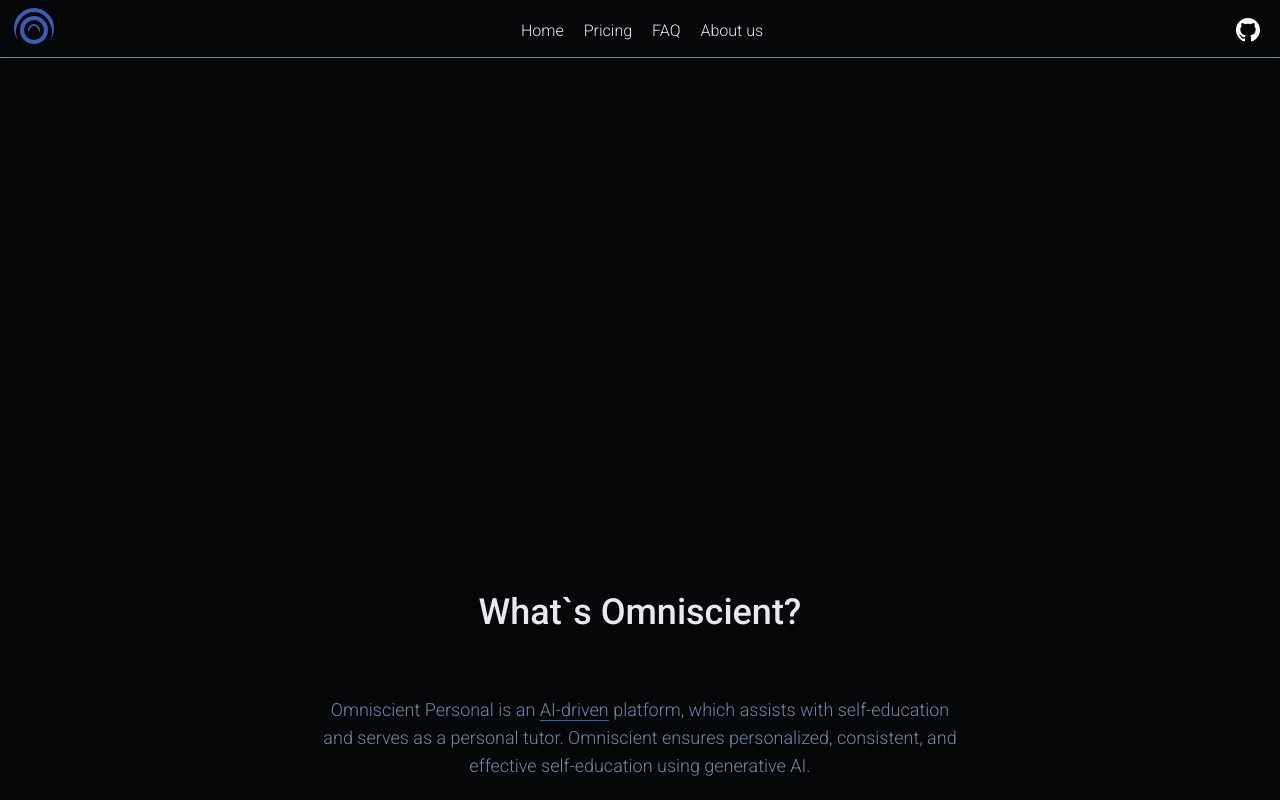
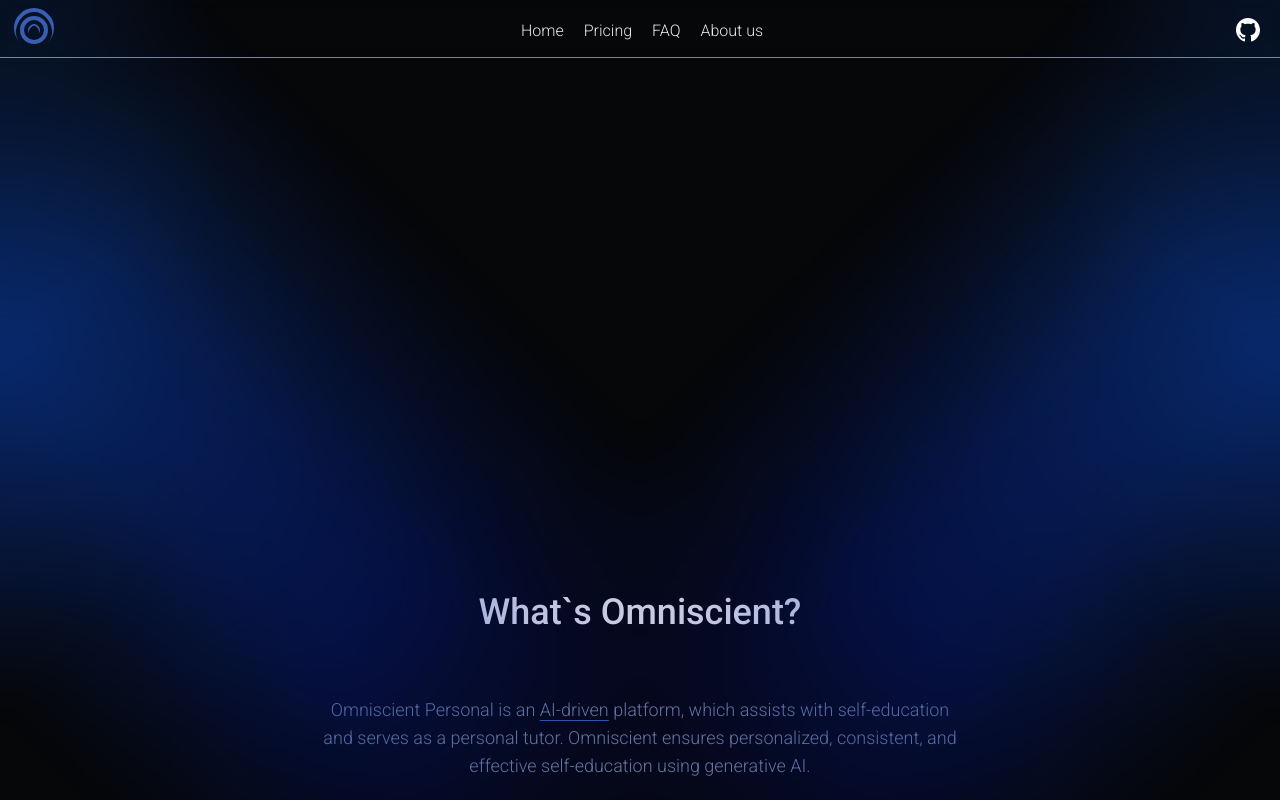
Before and after one commit to Lavryniukk/omniscent-frontend, a Next.js app: page / in a window 1280 px wide. Shown: the top 800 px of the page. Built offline with nearby package versions, Linux system fonts and the light colour scheme.

Commit message:
Bug fix (page grad)

```diff
--- a/app/modules/HomePage/Home.tsx
+++ b/app/modules/HomePage/Home.tsx
@@ -1,4 +1,4 @@
-// import PageGradient from "@/app/UI/PageGradient";
+import PageGradient from "@/app/UI/PageGradient";
 // import TypingAnimation from "@/app/UI/TypingAnimation";
 // import HomeButtons from "@/app/components/HomeButtons/HomeButtons";
 
@@ -8,8 +8,8 @@ const Home = () => {
       className="home overflow-x-hidden h-fit bg-transparent mx-auto box-border max-w-10xl
 					  w-full py-40 sm:py-52 md:py-64"
     >
-      {/* <PageGradient />
-      <h1
+      <PageGradient />
+      {/* <h1
         className="text-5xl tracking-wider text-text sm:text-6xl
 					  md:text-7xl lg:text-8xl font-roboto font-bold text-center "
       >
```
